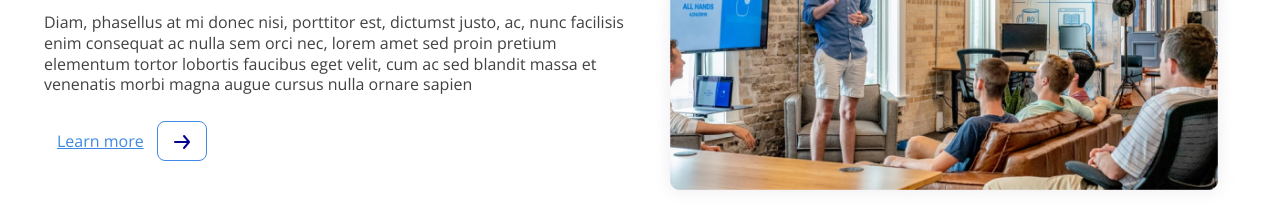
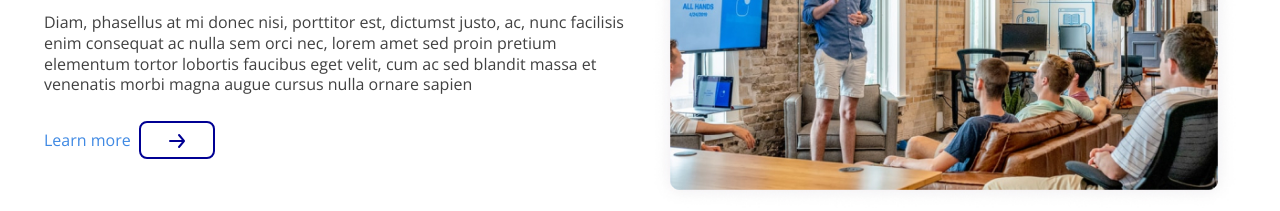
Before and after one commit to crowdbotics-apps/pow-bio-app-26787, a React (Create React App) app in the folder frontend/: page / in a window 1280 px wide. Shown: the part 1060-1271 px from the top of the page. Built offline with nearby package versions, Linux system fonts and the light colour scheme.

Commit message:
fixed learn more link issue

```diff
--- a/frontend/src/Pages/HomePage/Sections/OurCompany/index.js
+++ b/frontend/src/Pages/HomePage/Sections/OurCompany/index.js
@@ -1,7 +1,7 @@
 import React from 'react';
 import ourCompanyImage from '../../../../Assets/images/our-company.jpg';
 import { LongLeftArrow } from '../../../../Components/Icons';
-import { Heading, Paragraph, Section, OurCompanyImage } from './styles';
+import { Heading, Paragraph, Section, OurCompanyImage, LearnMoreLink, LongLeftArrowButton } from './styles';
 
 const OurCompany = () => {
     return <Section>
@@ -15,9 +15,9 @@ const OurCompany = () => {
                     <Paragraph>
                         Diam, phasellus at mi donec nisi, porttitor est, dictumst justo, ac, nunc facilisis enim consequat ac nulla sem orci nec, lorem amet sed proin pretium elementum tortor lobortis faucibus eget velit, cum ac sed blandit massa et venenatis morbi magna augue cursus nulla ornare sapien
                     </Paragraph>
-                    <div>
-                        <button type="button" class="btn btn-link">Learn more</button>
-                        <button className="btn btn-outline-primary"><LongLeftArrow /></button>
+                    <div className="d-flex align-items-center">
+                        <LearnMoreLink type="button" className="btn btn-link">Learn more</LearnMoreLink>
+                        <LongLeftArrowButton className="btn btn-outline-primary"><LongLeftArrow /></LongLeftArrowButton>
                     </div>
                 </div>
                 <div className="col-12 col-md-6">
--- a/frontend/src/Pages/HomePage/Sections/OurCompany/styles.js
+++ b/frontend/src/Pages/HomePage/Sections/OurCompany/styles.js
@@ -35,3 +35,17 @@ export const OurCompanyImage = styled.img`
     border-radius: 10px;
     max-width: 100%;
 `;
+
+export const LearnMoreLink = styled.button`
+    text-decoration: none;
+    padding: 0;
+    border: none;
+`;
+
+export const LongLeftArrowButton = styled.button`
+    border: 2px solid #000093;
+    box-sizing: border-box;
+    border-radius: 8px;
+    padding: 4px 24px;
+    margin-left: 8px;
+`;
```
